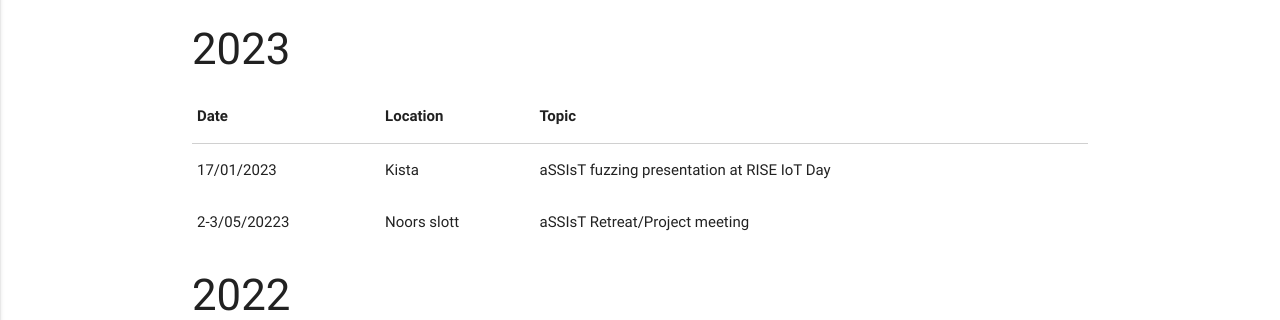
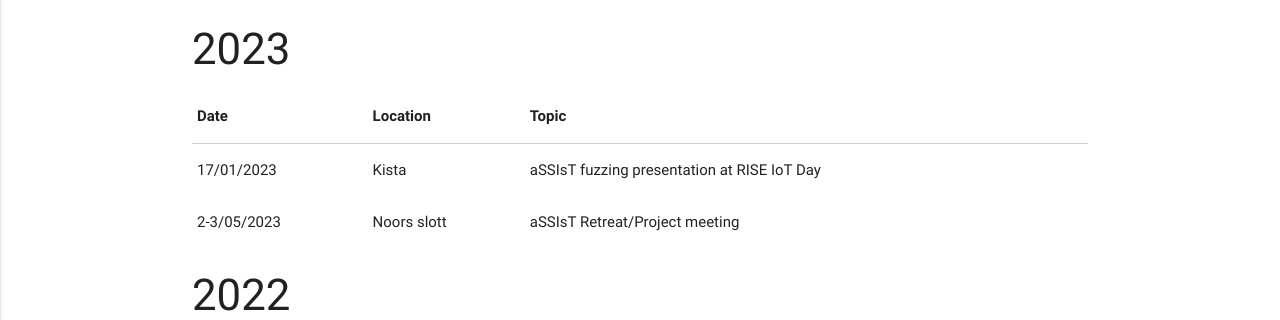
Before and after one commit to assist-project/assist-project.github.io, a Jekyll site: the page built from 06-events.md, in a window 1280 px wide. Shown: the part 134-454 px from the top of the page. Built offline with Jekyll 4.4.1, drawn with Linux system fonts in a browser that asks for light colours.

Commit message:
spellfix

```diff
--- a/06-events.md
+++ b/06-events.md
@@ -10,7 +10,7 @@ permalink: /presentations/
 | Date          | Location                                   | Topic                                                        |
 |-----------|--------------------------------------------|--------------------------------------------------------------|
 |17/01/2023    | Kista                                            | aSSIsT fuzzing presentation at RISE IoT Day |
-|2-3/05/20223  | Noors slott                       |  aSSIsT Retreat/Project meeting |
+|2-3/05/2023  | Noors slott                       |  aSSIsT Retreat/Project meeting |
 
 ### 2022
 
```
